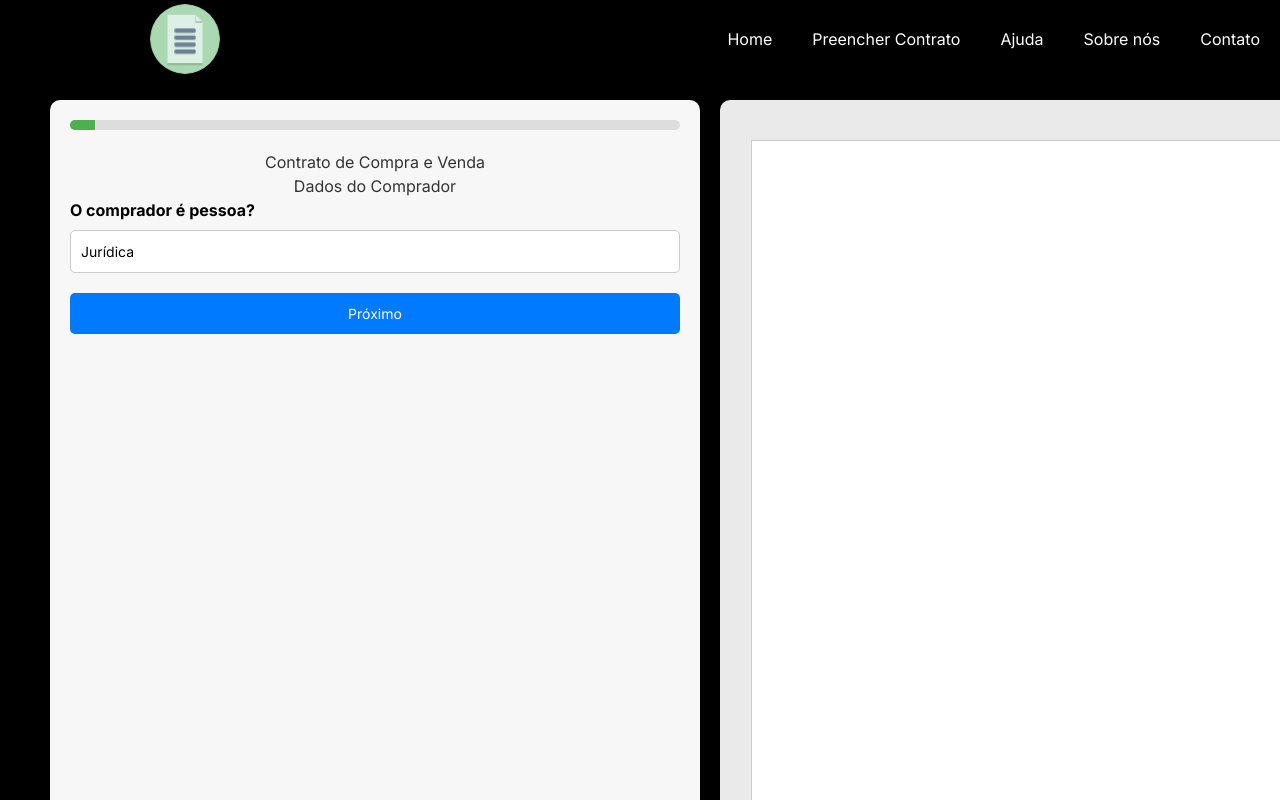
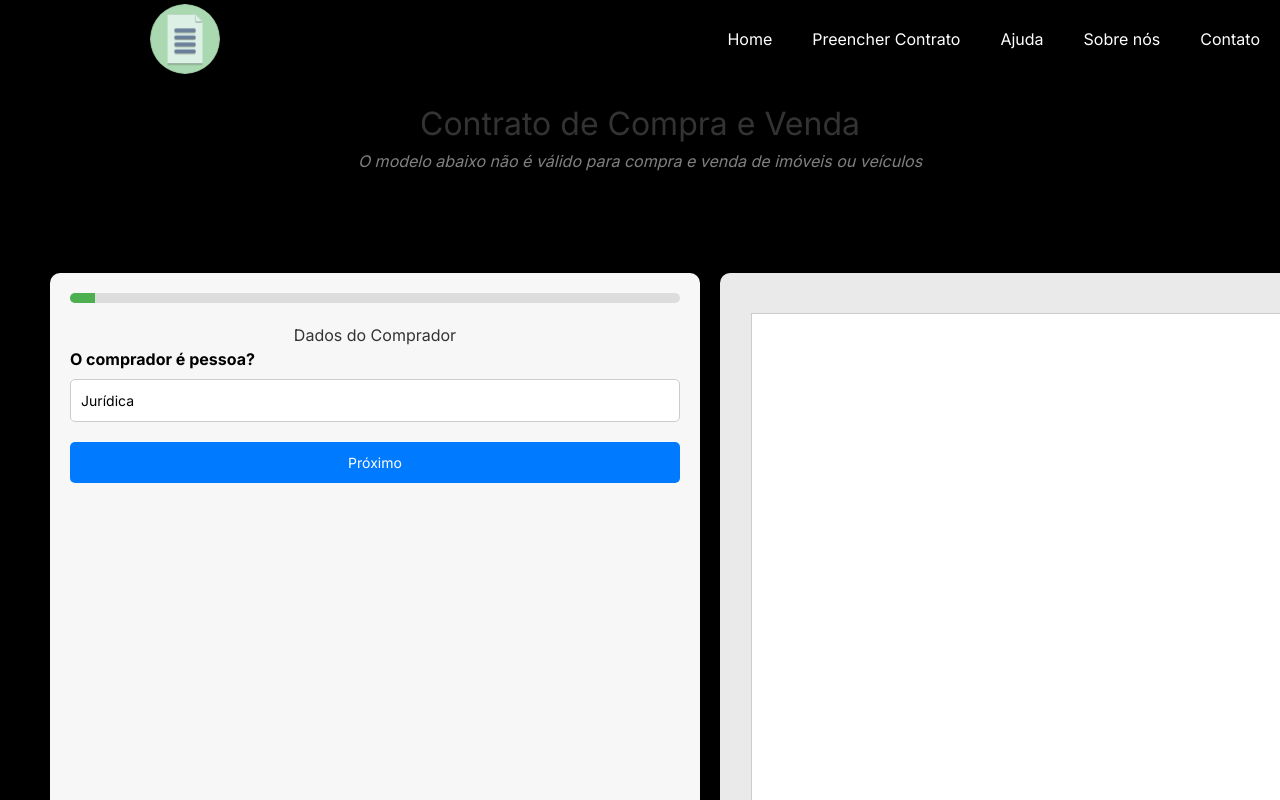
Before and after one commit to Ruanfonseca/contratoagora, a Next.js app: page /contratos/compraevenda/contratodecompraevenda/formulario in a window 1280 px wide. Shown: the top 800 px of the page. Built offline with nearby package versions, Linux system fonts and the light colour scheme.

Commit message:
fazendo correções pontuais

```diff
--- a/src/app/contratos/compraevenda/contratodecompraevenda/formulario/Compraevenda.tsx
+++ b/src/app/contratos/compraevenda/contratodecompraevenda/formulario/Compraevenda.tsx
@@ -86,7 +86,7 @@ export default function CompraEVenda() {
     const [paymentStatus, setPaymentStatus] = useState('pendente');
     const [isModalOpen, setModalOpen] = useState(false);
     const [pdfUrl, setPdfUrl] = useState<string | null>(null);
-    const valor = 1.00;
+    const valor = 19.90;
     const [pdfDataUrl, setPdfDataUrl] = useState<string>("");
     const [modalPagamento, setModalPagamento] = useState<Boolean>(false);
     const [isLoading, setIsLoading] = useState(false);
@@ -293,7 +293,7 @@ export default function CompraEVenda() {
 
     const handleVerifyPayment = async () => {
         if (!paymentId) {
-            alert('Não existe transação')
+
         }
         try {
             const token = process.env.NEXT_PUBLIC_TOKEN_MERCADO_PAGO;
@@ -313,7 +313,7 @@ export default function CompraEVenda() {
                 alert('Pagamento Pendente');
             }
         } catch (error) {
-            alert(`Houve um erro ao verificar o pagamento: ${error}`);
+            alert(`Não existe transação:${error}`)
         }
     }
 
@@ -324,9 +324,16 @@ export default function CompraEVenda() {
 
     return (
         <>
+
+            <div className="caixa-titulo-subtitulo">
+                <h1 className="title">Contrato de Compra e Venda</h1>
+                <i className="subtitle">O modelo abaixo não é válido para compra e venda de imóveis ou veículos</i>
+            </div>
+
             <div className="container">
                 <div className="left-panel">
                     <div className="scrollable-card">
+
                         <div className="progress-bar">
                             <div
                                 className="progress-bar-inner"
@@ -334,7 +341,7 @@ export default function CompraEVenda() {
                             ></div>
                         </div>
                         <div className="form-wizard">
-                            <h1>Contrato de Compra e Venda</h1>
+
 
                             {step === 1 && (
                                 <>
--- a/src/app/contratos/compraevenda/contratodecompraevenda/formulario/form.css
+++ b/src/app/contratos/compraevenda/contratodecompraevenda/formulario/form.css
@@ -5,6 +5,26 @@
     align-items: center;
     min-height: 200vh;
 }
+.caixa-titulo-subtitulo {
+  display: flex;
+  flex-direction: column; /* Para alinhar os itens verticalmente */
+  justify-content: center; /* Centralizar verticalmente */
+  align-items: center; /* Centralizar horizontalmente */
+  text-align: center; /* Alinhar texto no centro */
+  margin-top: 100px;
+}
+
+.title {
+  font-size: 2rem;
+
+  margin-bottom: 1px;
+}
+
+.subtitle {
+  font-size: 1rem;
+  color: gray;
+}
+
 
 .container {
     display: flex;
--- a/src/app/contratos/compraevenda/contratodecompraevenda/util/pdf.ts
+++ b/src/app/contratos/compraevenda/contratodecompraevenda/util/pdf.ts
@@ -108,7 +108,7 @@ export default function geradorPdfFinalizado(data: any) {
     // Cláusula de foro
     doc.text("CLÁUSULA DE FORO", 10, 220);
     doc.text(
-        `Fica eleito o foro da comarca de ${data.foroDeResolucao} para resolver eventuais controvérsias, renunciando a qualquer outro, por mais privilegiado que seja.`,
+        `Fica eleito o foro da comarca para resolver eventuais controvérsias, renunciando a qualquer outro, por mais privilegiado que seja.`,
         10,
         230,
         { maxWidth: 190 }
```
